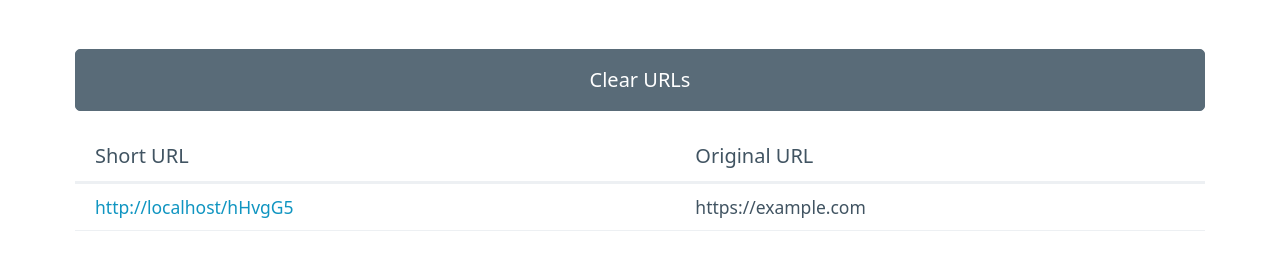
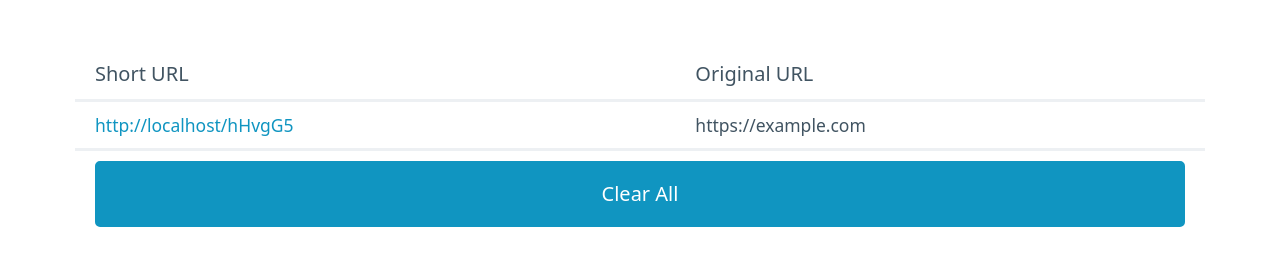
Before and after one commit to vanntastic/windsurf-link-redirector, a website: page index.html in a window 1280 px wide. Both pictures are taken after typing "https://example.com" into the empty fields and a click on the button "Generate Short URL". Shown: the part 583-848 px from the top of the page. Drawn offline with nearby package versions, Linux system fonts and the light colour scheme.

```diff
--- a/index.html
+++ b/index.html
@@ -21,7 +21,6 @@
             <hr>
             <div class="previous-urls-header">
                 <h2>Previously Generated URLs</h2>
-                <button id="clearUrlsButton" class="secondary">Clear URLs</button>
             </div>
             <table>
                 <thead>
@@ -33,6 +32,13 @@
                 <tbody id="urlTableBody">
                     <!-- Rows will be dynamically added here -->
                 </tbody>
+                <tfoot>
+                    <tr>
+                        <td colspan="2" class="text-right">
+                            <button id="clearUrlsButton">Clear All</button>
+                        </td>
+                    </tr>
+                </tfoot>
             </table>
         </div>
     </main>
```
